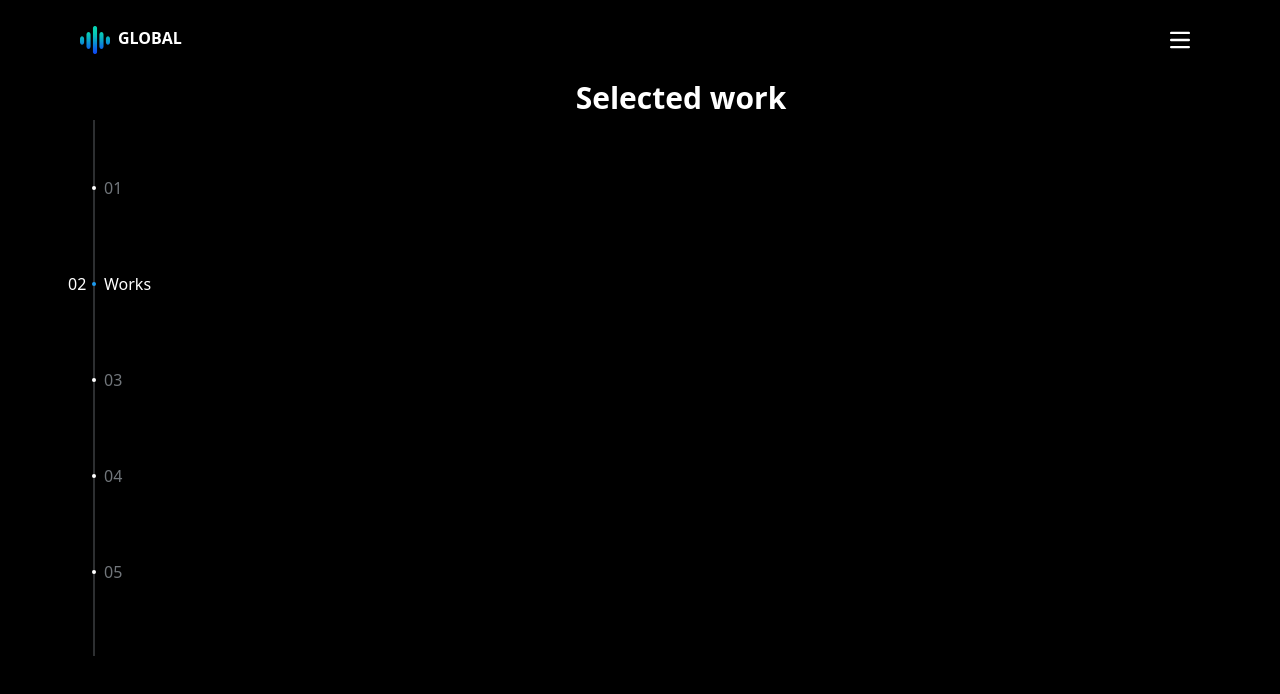
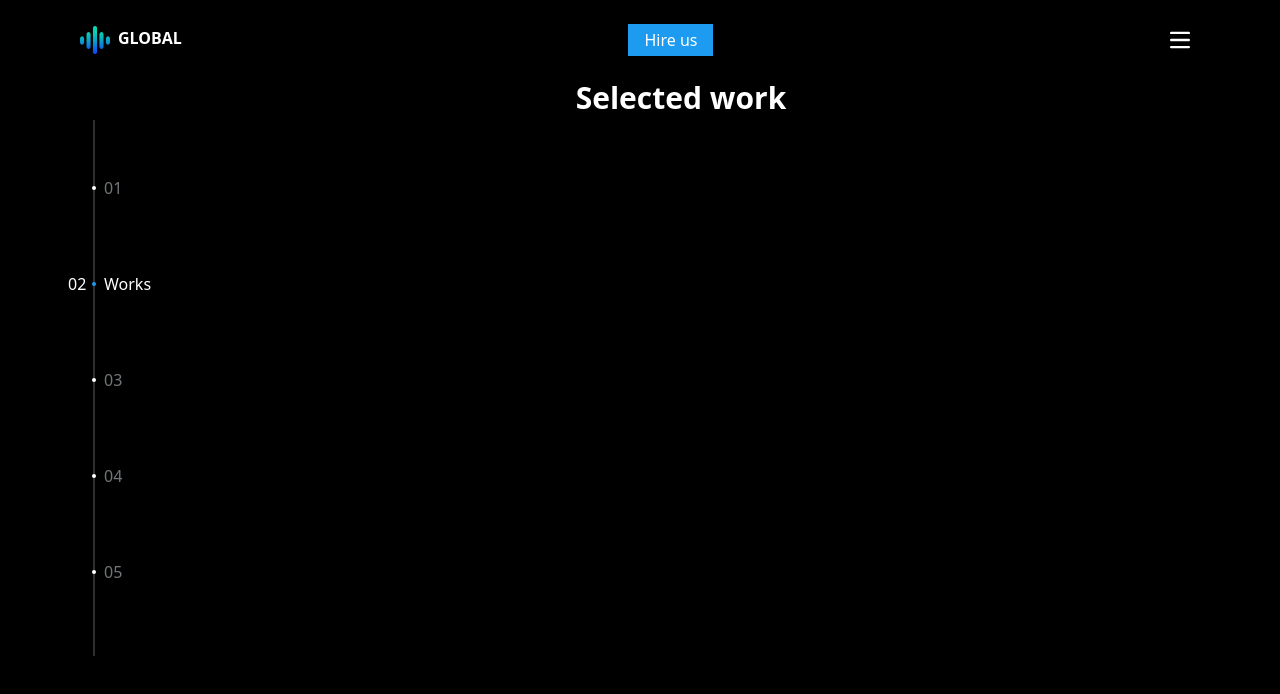
Before and after one commit to Eslam-Mohamed-G/global-next.js, a Next.js app: page /works in a window 1280 px wide. Shown: the top 694 px of the page. Built offline with nearby package versions, Linux system fonts and the light colour scheme.

Commit message:
add link in navbar

```diff
--- a/src/components/Navbar/Navbar.tsx
+++ b/src/components/Navbar/Navbar.tsx
@@ -1,7 +1,11 @@
+'use client'
 import React from 'react';
 import Image from "next/image";
+import { usePathname } from 'next/navigation';
+import Link from 'next/link';
 
 const Navbar = () => {
+    const pathName = usePathname();
     return (
         <nav className="flex flex-row justify-between items-center text-white py-5 px-5 md:px-12 xl:px-20">
             {/* logo */}
@@ -9,6 +13,8 @@ const Navbar = () => {
                 <Image src="/img/logo.png" width={30} height={30} alt={"logo"} />
                 <span className='uppercase font-bold text-white'>global</span>
             </div>
+
+            <Link href="/hire" className={pathName === "/" ? 'hidden':'block bg-blueColor px-4 py-1 text-white'}>Hire us</Link>
 
             <button data-collapse-toggle="mega-menu-icons" type="button" className="inline-flex items-center p-2 w-10 h-10 justify-center text-sm text-white rounded-lg cursor-pointer">
                 <svg className="w-5 h-5" aria-hidden="true" xmlns="http://www.w3.org/2000/svg" fill="none" viewBox="0 0 17 14">
```
